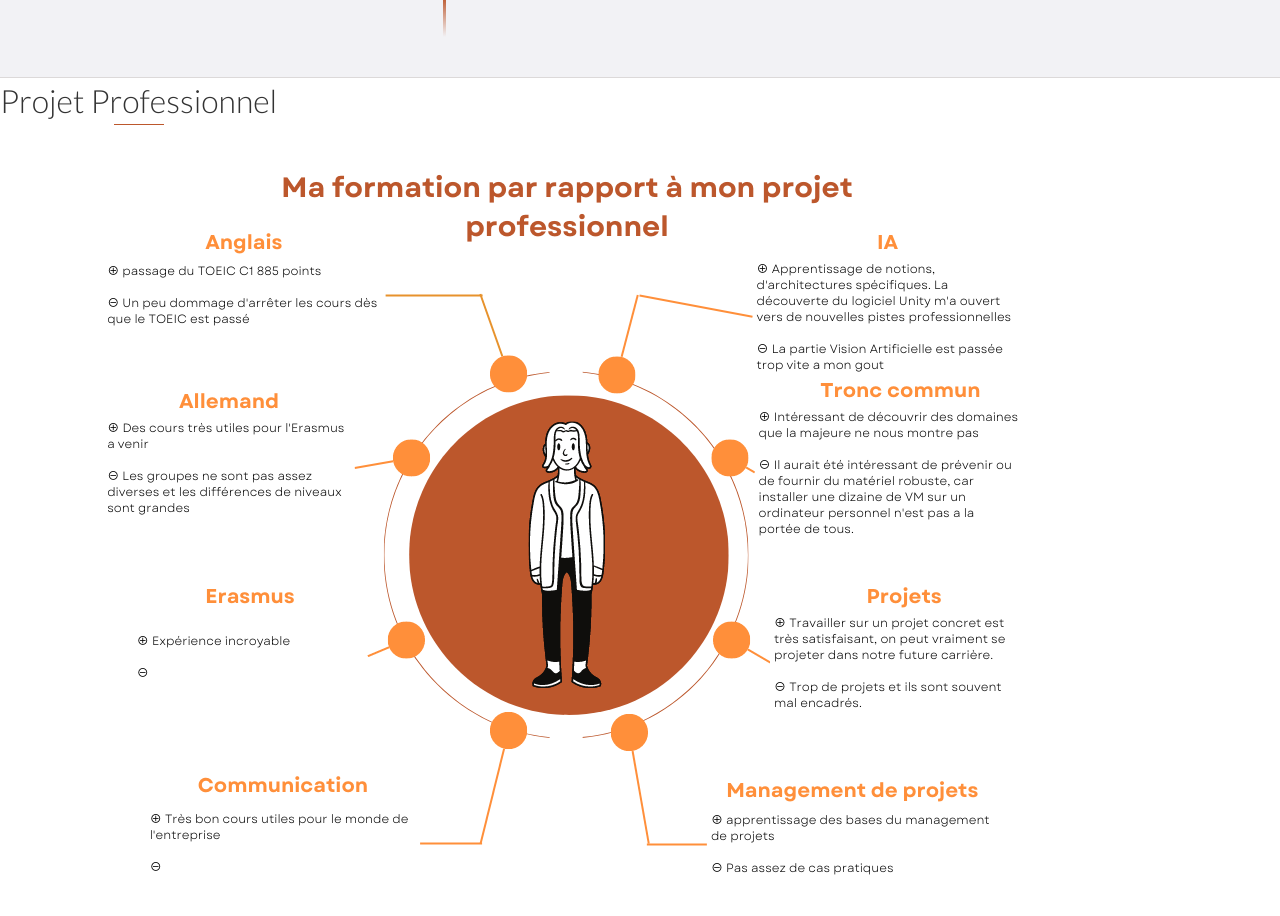
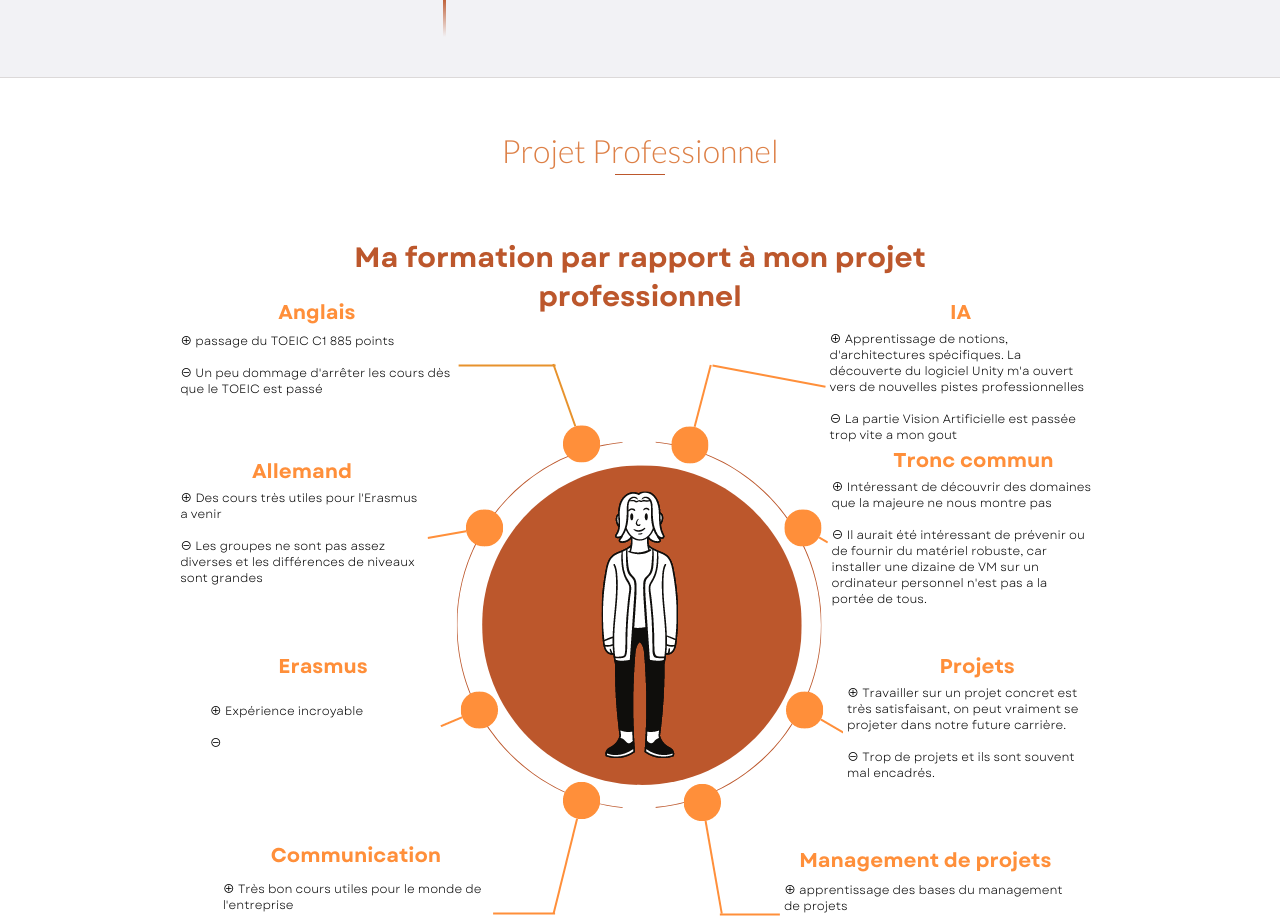
Before and after one commit to Ssilverf0xX/ssilverf0xx.github.io, a website: page index.html in a window 1280 px wide. Shown: the part 2459-3375 px from the top of the page. Drawn offline with nearby package versions, Linux system fonts and the light colour scheme.

Commit message:
class futur

```diff
--- a/css/styles.css
+++ b/css/styles.css
@@ -87,6 +87,8 @@ footer{padding:50px 0}
 .education-block h4{color:#1b1b1b;clear:both;font-weight:500;margin:0 0 15px 0}
 .education-block p,.education-block ul{margin:0;color:#1b1b1b;font-size:0.9em}
 .education-block ul{padding:0 0 0 15px}
+#futur{padding:50px 15px;border-bottom:1px solid #dcd9d9;text-align:center}
+#futur h2{color:#dd8047;margin-bottom:50px}
 #projects{padding:50px 15px;border-bottom:1px solid #dcd9d9;text-align:center}
 #projects h2{color:#dd8047;margin-bottom:50px}
 .project{position:relative;max-width:900px;margin:0 auto 30px auto;overflow:hidden;background:#fff;border-radius:4px}
```
